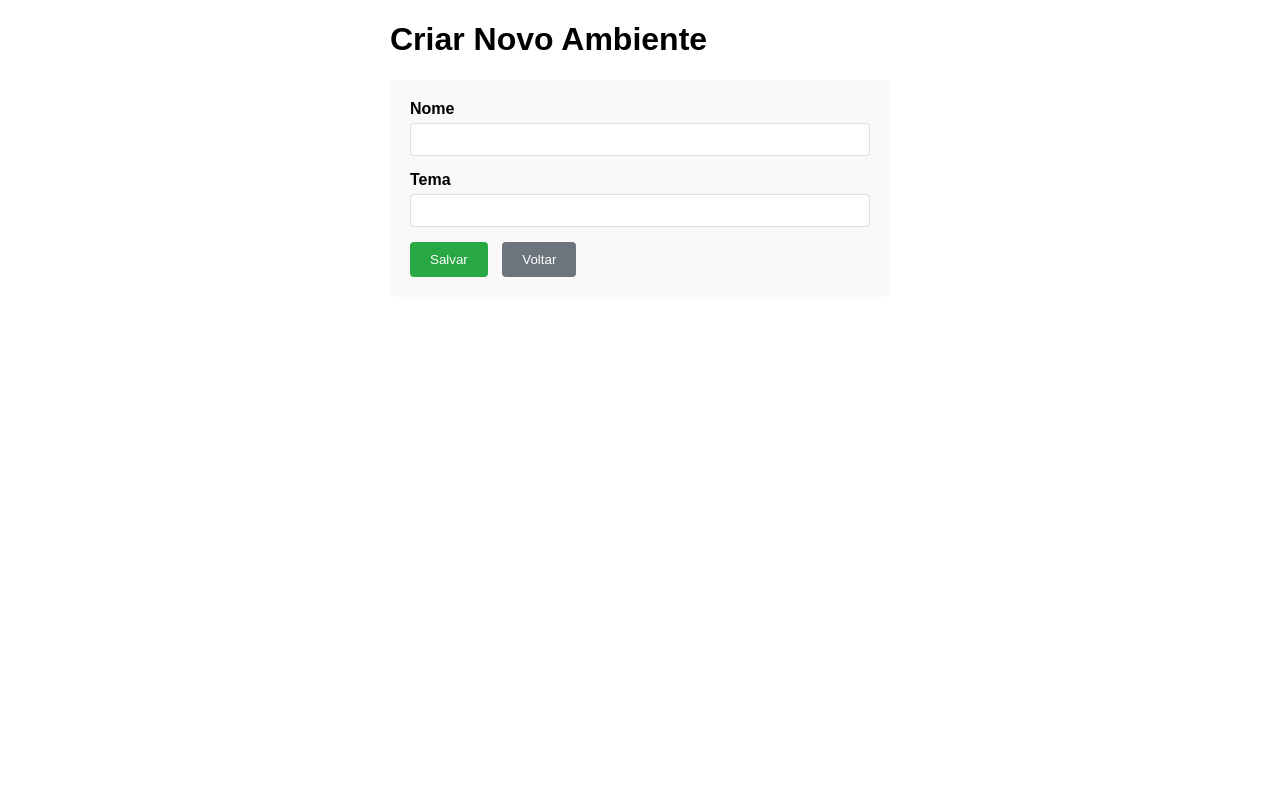
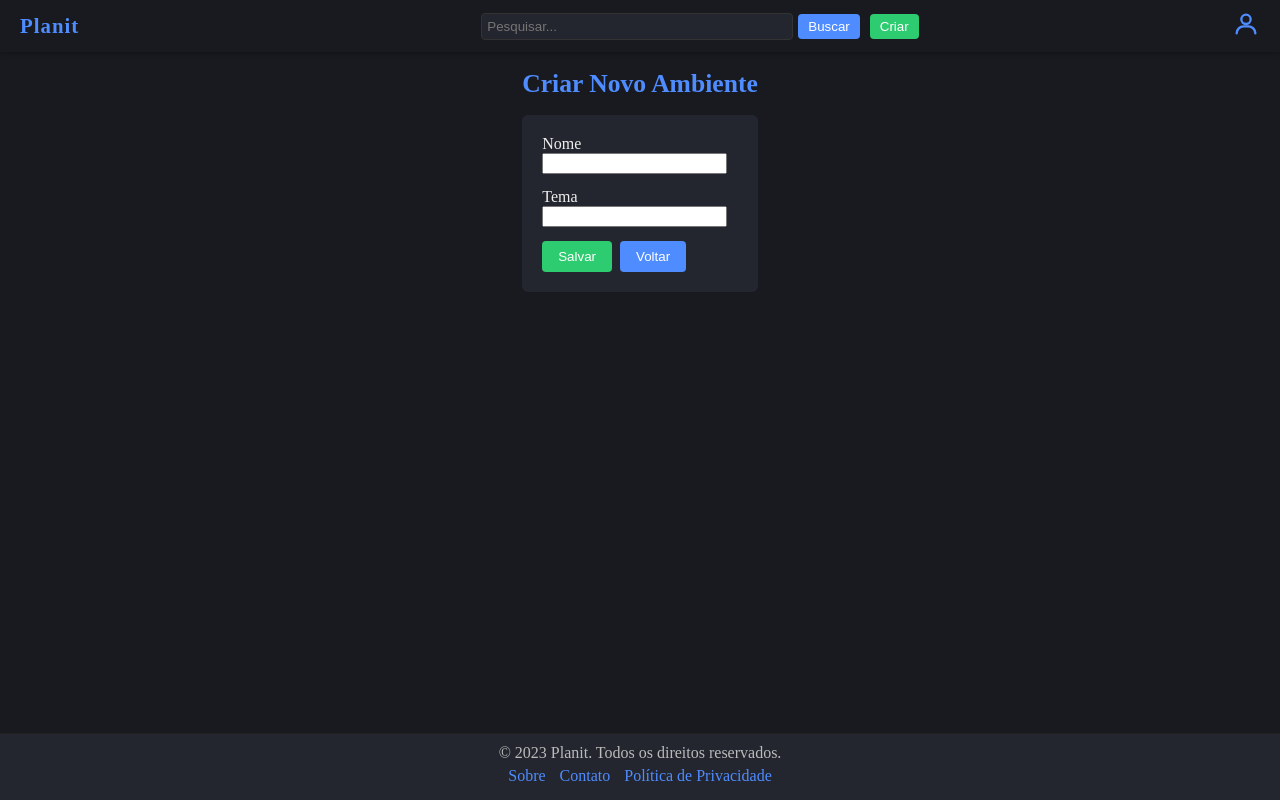
Before and after one commit to itallume/Planit, a Django app: template ambiente/templates/ambiente/form.html in a window 1280 px wide. Run offline with Django 3.2, Linux system fonts and the light colour scheme; the template is opened without the code that fills it, so the values that code supplies are empty, except form fields; tables that the repository leaves empty hold one stand-in row (values such as "Sample post"); form fields are guessed from the names that the template uses.

Commit message:
feat:geração de html base e estilização inicial para templates de ambiente

```diff
--- a/ambiente/templates/ambiente/form.html
+++ b/ambiente/templates/ambiente/form.html
@@ -1,74 +1,26 @@
-<!DOCTYPE html>
-<html lang="pt-BR">
-<head>
-    <meta charset="UTF-8">
-    <meta name="viewport" content="width=device-width, initial-scale=1.0">
-    <title>Criar Ambiente</title>
-    <style>
-        body {
-            font-family: Arial, sans-serif;
-            margin: 20px;
-        }
-        .container {
-            max-width: 500px;
-            margin: 0 auto;
-        }
-        form {
-            background-color: #f9f9f9;
-            padding: 20px;
-            border-radius: 5px;
-        }
-        .form-group {
-            margin-bottom: 15px;
-        }
-        label {
-            display: block;
-            margin-bottom: 5px;
-            font-weight: bold;
-        }
-        input, select {
-            width: 100%;
-            padding: 8px;
-            border: 1px solid #ddd;
-            border-radius: 4px;
-            box-sizing: border-box;
-        }
-        button {
-            background-color: #28a745;
-            color: white;
-            padding: 10px 20px;
-            border: none;
-            border-radius: 4px;
-            cursor: pointer;
-            margin-right: 10px;
-        }
-        button:hover {
-            background-color: #218838;
-        }
-        .btn-voltar {
-            background-color: #6c757d;
-        }
-        .btn-voltar:hover {
-            background-color: #5a6268;
-        }
-    </style>
-</head>
-<body>
-    <div class="container">
-        <h1>Criar Novo Ambiente</h1>
-        <form method="POST">
+{% extends 'base.html' %}
+{% block title %}Criar Ambiente{% endblock %}
+{% block content %}
+<div style="max-width:520px; margin:0 auto;">
+  <h1 style="font-size:1.6rem; margin-bottom:1rem; color:#4f8cff;">Criar Novo Ambiente</h1>
+  <form method="POST" style="background:#23262f; padding:20px; border-radius:6px; color:#eee;">
     {% csrf_token %}
-            <div class="form-group">
-                {{ form.nome.label_tag }}
+    <div style="margin-bottom:14px;">
+      {{ form.nome.label_tag }}<br>
       {{ form.nome }}
+      {% if form.nome.errors %}<div style="color:#c00; font-size:.85rem;">{{ form.nome.errors|join:', ' }}</div>{% endif %}
     </div>
-            <div class="form-group">
-                {{ form.tema.label_tag }}
+    <div style="margin-bottom:14px;">
+      {{ form.tema.label_tag }}<br>
       {{ form.tema }}
+      {% if form.tema.errors %}<div style="color:#c00; font-size:.85rem;">{{ form.tema.errors|join:', ' }}</div>{% endif %}
     </div>
-            <button type="submit">Salvar</button>
-            <a href="{% url 'lista_ambientes' %}"><button type="button" class="btn-voltar">Voltar</button></a>
+    <div style="display:flex; gap:8px;">
+      <button type="submit" style="background:#2ecc71; color:#fff; border:none; padding:8px 16px; border-radius:4px; cursor:pointer;">Salvar</button>
+      <a href="{% url 'lista_ambientes' %}" style="text-decoration:none;">
+        <button type="button" style="background:#4f8cff; color:#fff; border:none; padding:8px 16px; border-radius:4px; cursor:pointer;">Voltar</button>
+      </a>
+    </div>
   </form>
 </div>
-</body>
-</html>
+{% endblock %}
--- /dev/null
+++ b/ambiente/templates/base.html
@@ -0,0 +1,104 @@
+<!DOCTYPE html>
+<html lang="pt-br">
+<head>
+    <meta charset="UTF-8">
+    <meta name="viewport" content="width=device-width, initial-scale=1.0">
+    <title>{%block titulo%}Base global{%endblock%}</title>
+</head>
+
+
+
+
+
+<header style="display:grid; grid-template-columns: 180px 1fr 60px; align-items:center; background-color:#181a20; padding:10px 20px; box-shadow:0 2px 5px rgba(0,0,0,0.25);">
+    <div style="font-weight:700; font-size:1.3rem; color:#4f8cff; letter-spacing:1px; display:flex; align-items:center; justify-content:flex-start;">
+        Planit
+    </div>
+    <div style="justify-self:center;">
+        <form action="/search" method="get" style="display: inline-flex; align-items: center; margin: 0;">
+            <input type="text" name="q" placeholder="Pesquisar..." style="padding: 5px; width: 300px; border: 1px solid #333; border-radius: 4px; background:#23262f; color:#eee;">
+            <button type="submit" style="padding: 5px 10px; margin-left: 5px; background-color: #4f8cff; color: #fff; border: none; border-radius: 4px; cursor: pointer;">
+                Buscar
+            </button>
+            <button type="button" id="btnCriar" style="padding: 5px 10px; margin-left: 10px; background-color: #2ecc71; color: #fff; border: none; border-radius: 4px; cursor: pointer;">
+                Criar
+            </button>
+        </form>
+    </div>
+    <div style="justify-self:end; display:flex; align-items:center; height:100%;">
+        <span style="display:inline-block; vertical-align:middle;">
+            <svg width="28" height="28" viewBox="0 0 24 24" fill="none" stroke="#4f8cff" stroke-width="2" stroke-linecap="round" stroke-linejoin="round">
+                <circle cx="12" cy="8" r="4"/>
+                <path d="M4 20c0-3.3 2.7-6 6-6h4c3.3 0 6 2.7 6 6"/>
+            </svg>
+        </span>
+    </div>
+</header>
+
+<!-- Modal Criar -->
+<div id="modalCriar" style="display:none; position:fixed; top:0; left:0; width:100vw; height:100vh; background:rgba(24,26,32,0.85); z-index:999; align-items:center; justify-content:center;">
+    <div style="background:#23262f; padding:24px 32px; border-radius:8px; box-shadow:0 4px 16px rgba(0,0,0,0.35); min-width:260px; max-width:90vw; color:#eee;">
+        <h3 style="margin-top:0; margin-bottom:18px; color:#4f8cff;">Criar</h3>
+        <div style="display:flex; gap:18px; margin-bottom:16px; flex-wrap:wrap; justify-content:center;">
+            <a href="{% url 'criar_ambiente' %}" style="flex:1 1 160px; min-width:160px; max-width:220px; text-decoration:none; background:#181a20; color:#eee; border-radius:8px; box-shadow:0 2px 8px rgba(0,0,0,.15); padding:18px 12px; display:flex; flex-direction:column; align-items:center; gap:10px; border:2px solid #2ecc71; transition:.2s;">
+                <span style="background:#2ecc7133; border-radius:50%; padding:10px; display:inline-block;">
+                    <!-- Ícone caderno/livro -->
+                    <svg width="32" height="32" viewBox="0 0 24 24" fill="none" stroke="#2ecc71" stroke-width="2" stroke-linecap="round" stroke-linejoin="round">
+                        <rect x="3" y="4" width="18" height="16" rx="2"/>
+                        <line x1="16" y1="2" x2="16" y2="6"/>
+                        <line x1="8" y1="2" x2="8" y2="6"/>
+                    </svg>
+                </span>
+                <span style="font-weight:600; font-size:1.1rem; color:#2ecc71;">Novo Ambiente</span>
+                <span style="font-size:.95rem; color:#bbb; text-align:center;">Crie um espaço para organizar atividades, temas e participantes.</span>
+            </a>
+            <a href="{% url 'criar_ambiente' %}" style="flex:1 1 160px; min-width:160px; max-width:220px; text-decoration:none; background:#181a20; color:#eee; border-radius:8px; box-shadow:0 2px 8px rgba(0,0,0,.15); padding:18px 12px; display:flex; flex-direction:column; align-items:center; gap:10px; border:2px solid #4f8cff; transition:.2s;">
+                <span style="background:#4f8cff33; border-radius:50%; padding:10px; display:inline-block;">
+                    <!-- Ícone checklist/destacado -->
+                    <svg width="32" height="32" viewBox="0 0 24 24" fill="none" stroke="#4f8cff" stroke-width="2" stroke-linecap="round" stroke-linejoin="round">
+                        <polyline points="9 11 12 14 22 4"/>
+                        <rect x="2" y="2" width="20" height="20" rx="5"/>
+                    </svg>
+                </span>
+                <span style="font-weight:600; font-size:1.1rem; color:#4f8cff;">Nova Atividade</span>
+                <span style="font-size:.95rem; color:#bbb; text-align:center;">Adicione tarefas, prazos e status dentro de um ambiente.</span>
+            </a>
+        </div>
+        <div style="text-align:right;">
+            <button onclick="fecharModalCriar()" style="background:#4f8cff; color:#fff; border:none; padding:6px 16px; border-radius:4px; cursor:pointer;">Fechar</button>
+        </div>
+    </div>
+</div>
+
+<script>
+    document.getElementById('btnCriar').onclick = function() {
+        document.getElementById('modalCriar').style.display = 'flex';
+    };
+    function fecharModalCriar() {
+        document.getElementById('modalCriar').style.display = 'none';
+    }
+    // Fecha modal ao clicar fora
+    document.getElementById('modalCriar').addEventListener('click', function(e) {
+        if (e.target === this) fecharModalCriar();
+    });
+</script>
+
+
+
+<body style="background:#181a20; color:#eee; display:flex; flex-direction:column; min-height:100vh; margin:0;">
+    {% block content %}{% endblock %}
+    <footer style="margin-top:auto; background:#23262f; border-top:1px solid #222;">
+        {% block footer %}
+        <div style="padding: 10px; text-align: center;">
+            <p style="margin: 0; color: #bbb;">&copy; 2023 Planit. Todos os direitos reservados.</p>
+            <p style="margin: 5px 0;">
+                <a href="/sobre" style="color: #4f8cff; text-decoration: none; margin-right: 10px;">Sobre</a>
+                <a href="/contato" style="color: #4f8cff; text-decoration: none; margin-right: 10px;">Contato</a>
+                <a href="/privacidade" style="color: #4f8cff; text-decoration: none;">Política de Privacidade</a>
+            </p>
+        </div>
+        {% endblock %}
+    </footer>
+</body>
+
+</html>
```
Also changed, not shown: ambiente/templates/ambiente/detalhe.html (added, +37 -0 lines), ambiente/templates/ambiente/home.html (+18 -67 lines). Lines whose indentation alone changed are shown as unchanged.
